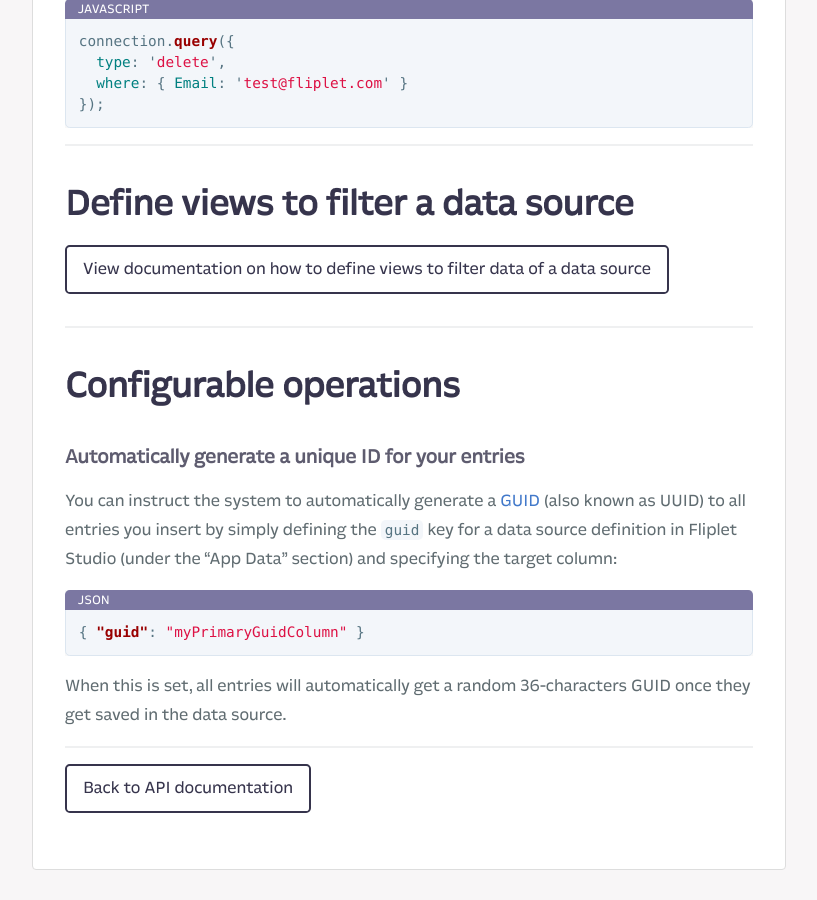
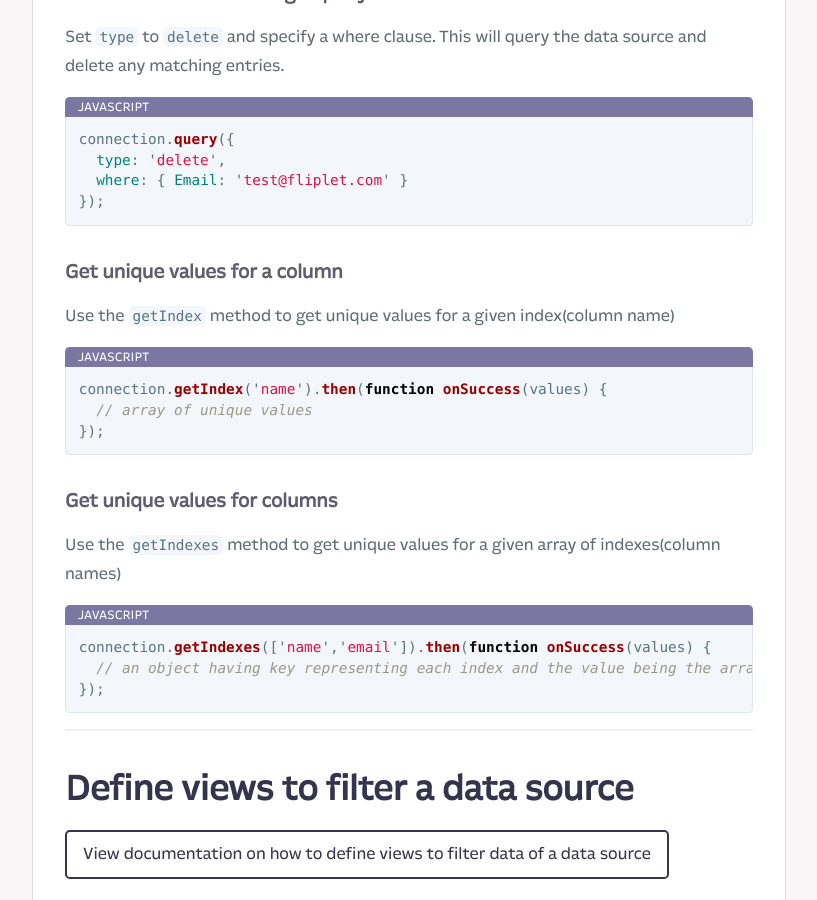
Before and after one commit to Fliplet/fliplet-cli, a Jekyll site: the page built from docs/API/fliplet-datasources.md, in a window 1280 px wide and 900 px high, scrolled down 17232 px. Shown: the whole window, without its empty margins (254-1071 px from the left). Built offline with Jekyll 4.4.1, drawn with Linux system fonts in a browser that asks for light colours; nearby versions of some CDN libraries; our own code applies the rules of GitHub Pages for plain Markdown files; library files that are not in the unit come from our copies; comment, search, counter and statistics services are not loaded; a style sheet for code colours, icons or effects is not loaded; some of the changed text lies outside the part shown.

Commit message:
Documentation on index JS and Rest API

````diff
--- a/docs/API/fliplet-datasources.md
+++ b/docs/API/fliplet-datasources.md
@@ -30,6 +30,8 @@ The `fliplet-datasources` package contains the following namespaces:
   - [Import a file into the data sources](#import-a-file-into-the-data-sources)
   - [Remove a record by its ID](#remove-a-record-by-its-id)
   - [Remove entries matching a query](#remove-entries-matching-a-query)
+  - [Get unique values for a column](#get-unique-values-for-a-column)
+  - [Get unique values for columns](#get-unique-values-for-columns)
 - [Define views to filter a data source](#define-views-to-filter-a-data-source)
 - [Configurable operations](#configurable-operations)
   - [Automatically generate a unique ID for your entries](#automatically-generate-a-unique-id-for-your-entries)
@@ -663,6 +665,26 @@ connection.query({
 });
 ```
 
+### Get unique values for a column
+
+Use the `getIndex` method to get unique values for a given index(column name)
+
+```js
+connection.getIndex('name').then(function onSuccess(values) {
+  // array of unique values
+});
+```
+
+### Get unique values for columns
+
+Use the `getIndexes` method to get unique values for a given array of indexes(column names)
+
+```js
+connection.getIndexes(['name','email']).then(function onSuccess(values) {
+  // an object having key representing each index and the value being the array of values
+});
+```
+
 ---
 
 ## Define views to filter a data source
````
Also changed, not shown: docs/REST-API/fliplet-datasources.md (+27 -0 lines).
